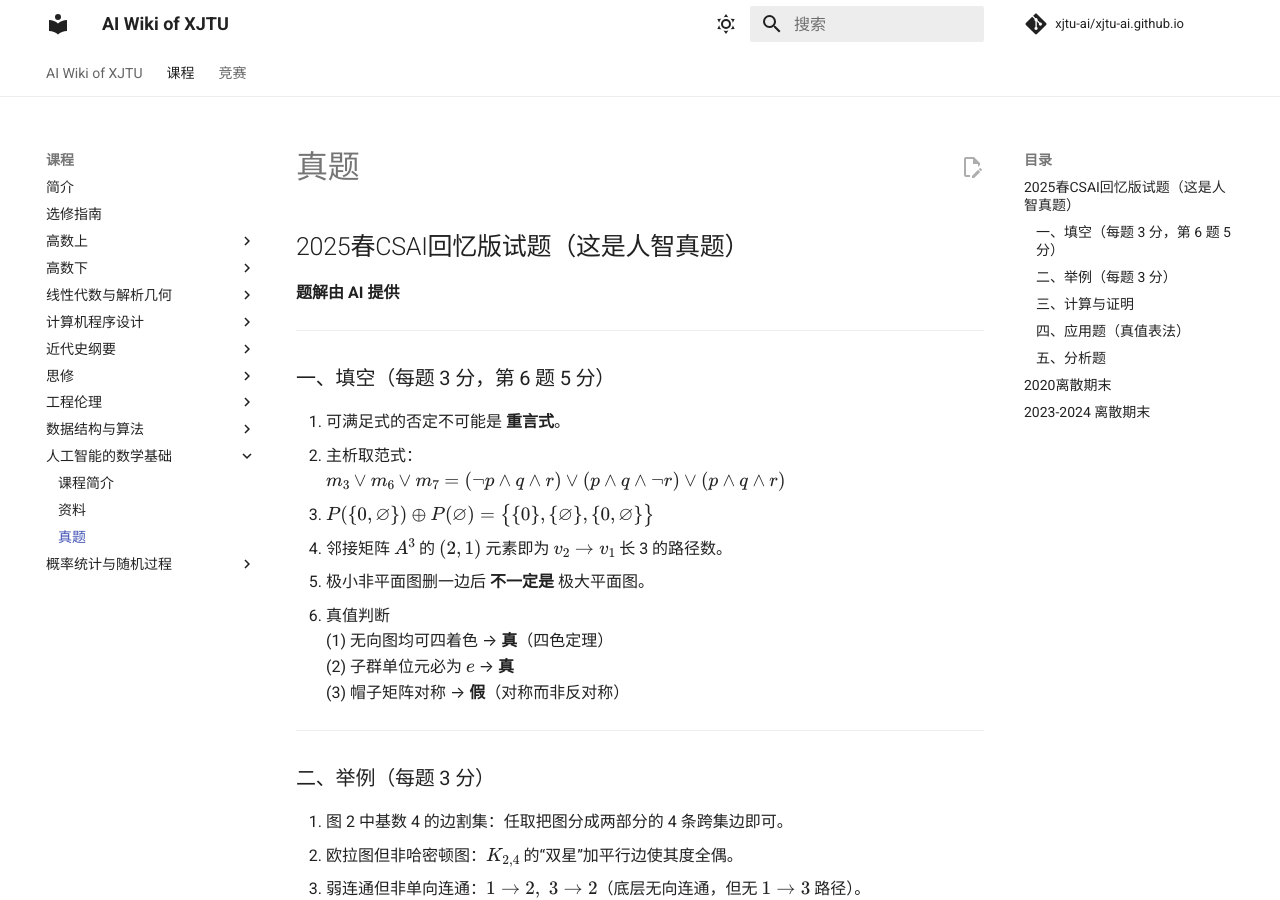
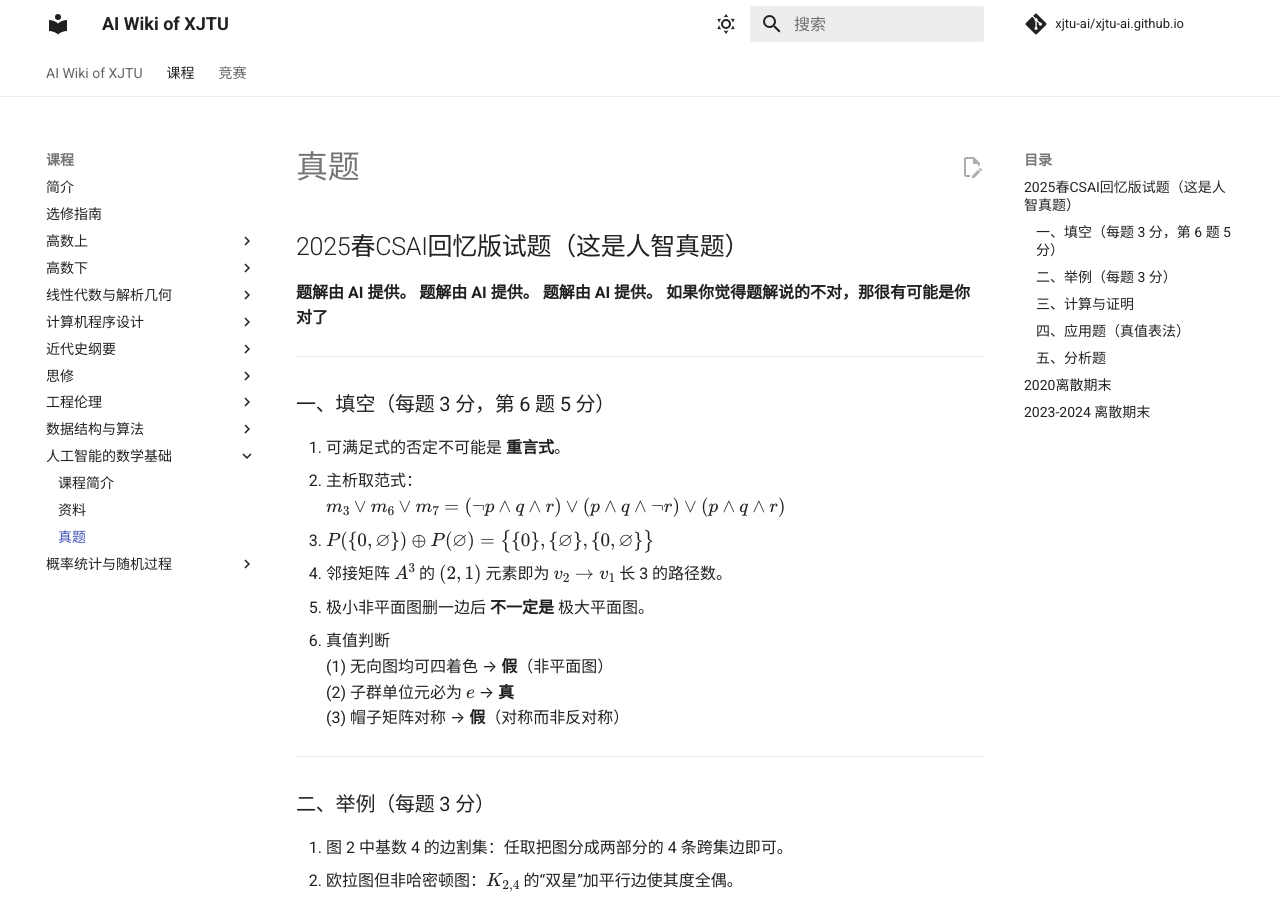
Before and after one commit to xjtu-ai/xjtu-ai.github.io, an MkDocs documentation site: the page built from docs/course/csai/problem.md, in a window 1280 px wide and 900 px high. Built offline with MkDocs 1.6.1 and Material for MkDocs 9.7.7, drawn with Linux system fonts in a browser that asks for light colours; comment, search, counter and statistics services are not loaded.

Commit message:
AI NOgit diff

```diff
--- a/docs/course/csai/problem.md
+++ b/docs/course/csai/problem.md
@@ -1,6 +1,9 @@
 ## 2025春CSAI回忆版试题（这是人智真题）
 
-**题解由 AI 提供**
+**题解由 AI 提供。**
+**题解由 AI 提供。**
+**题解由 AI 提供。**
+**如果你觉得题解说的不对，那很有可能是你对了**
 
 ---
 
@@ -13,7 +16,7 @@
 4. 邻接矩阵 $A^3$ 的 $(2,1)$ 元素即为 $v_2\to v_1$ 长 3 的路径数。
 5. 极小非平面图删一边后 **不一定是** 极大平面图。
 6. 真值判断
-   (1) 无向图均可四着色 → **真**（四色定理）
+   (1) 无向图均可四着色 → **假**（非平面图）
    (2) 子群单位元必为 $e$ → **真**
    (3) 帽子矩阵对称 → **假**（对称而非反对称）
 
```
Also changed, not shown: docs/course/csai/docs.md (+3 -1 lines).
